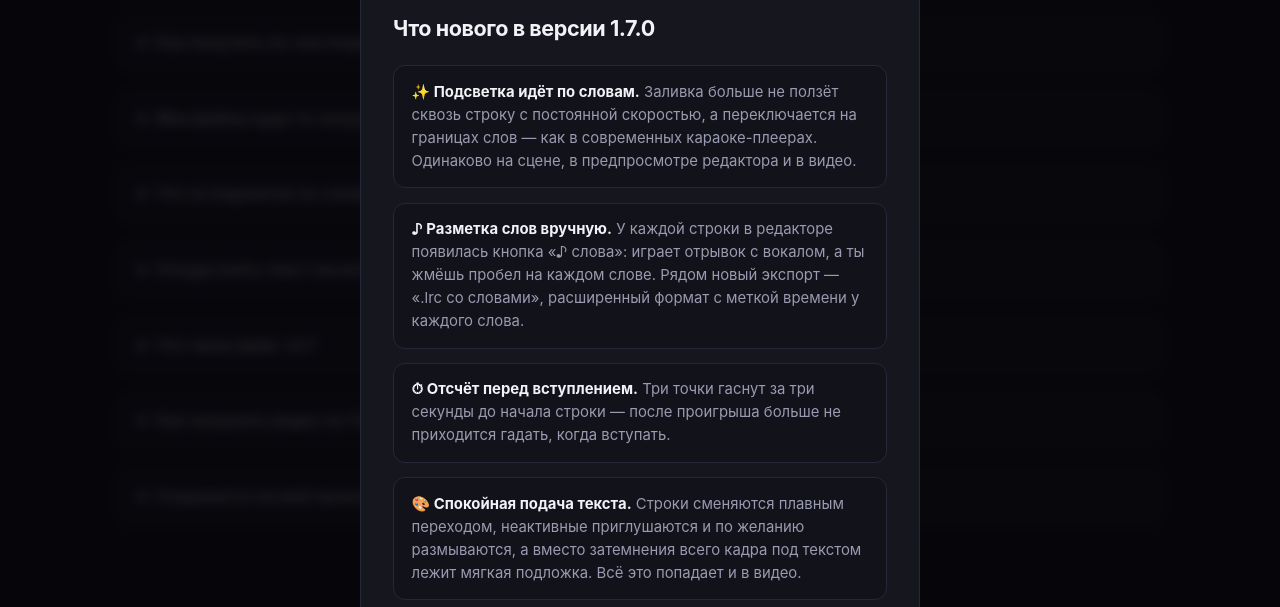
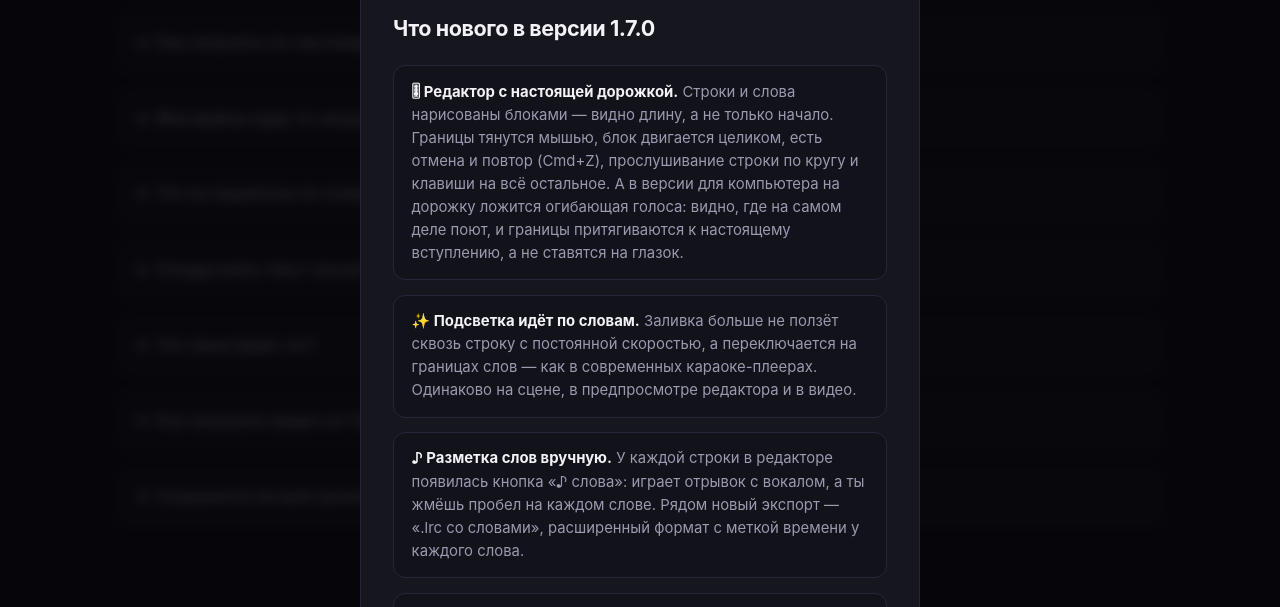
Before and after one commit to Gyros-dev/karaoke-maker, a website: page index.html in a window 1280 px wide. Both pictures are taken after a click on the button "Что нового в 1.7.0". Shown: the part 3788-4395 px from the top of the page. Drawn offline with Linux system fonts and the light colour scheme.

Commit message:
README про устройство редактора и пункт в «Что нового»

```diff
--- a/index.html
+++ b/index.html
@@ -42,6 +42,16 @@
         можно, но это уже черновик: пение распознаётся заметно хуже речи, и часть
         строк придётся поправить руками. И то и другое точнее, если сначала
         убрать вокал нейросетью: тогда она слушает чистый голос, а не микс.
+      </li>
+      <li>
+        <b>🎚 Редактор с настоящей дорожкой.</b>
+        Строки и слова нарисованы блоками — видно длину, а не только начало.
+        Границы тянутся мышью, блок двигается целиком, есть отмена и повтор
+        (Cmd+Z), прослушивание строки по кругу и клавиши на всё остальное.
+        А в <span class="only-web">версии для компьютера</span><span
+        class="only-desktop">приложении</span> на дорожку ложится огибающая
+        голоса: видно, где на самом деле поют, и границы притягиваются
+        к настоящему вступлению, а не ставятся на глазок.
       </li>
       <li>
         <b>✨ Подсветка идёт по словам.</b>
```
Also changed, not shown: desktop/renderer/index.html (+10 -0 lines), README.md.
